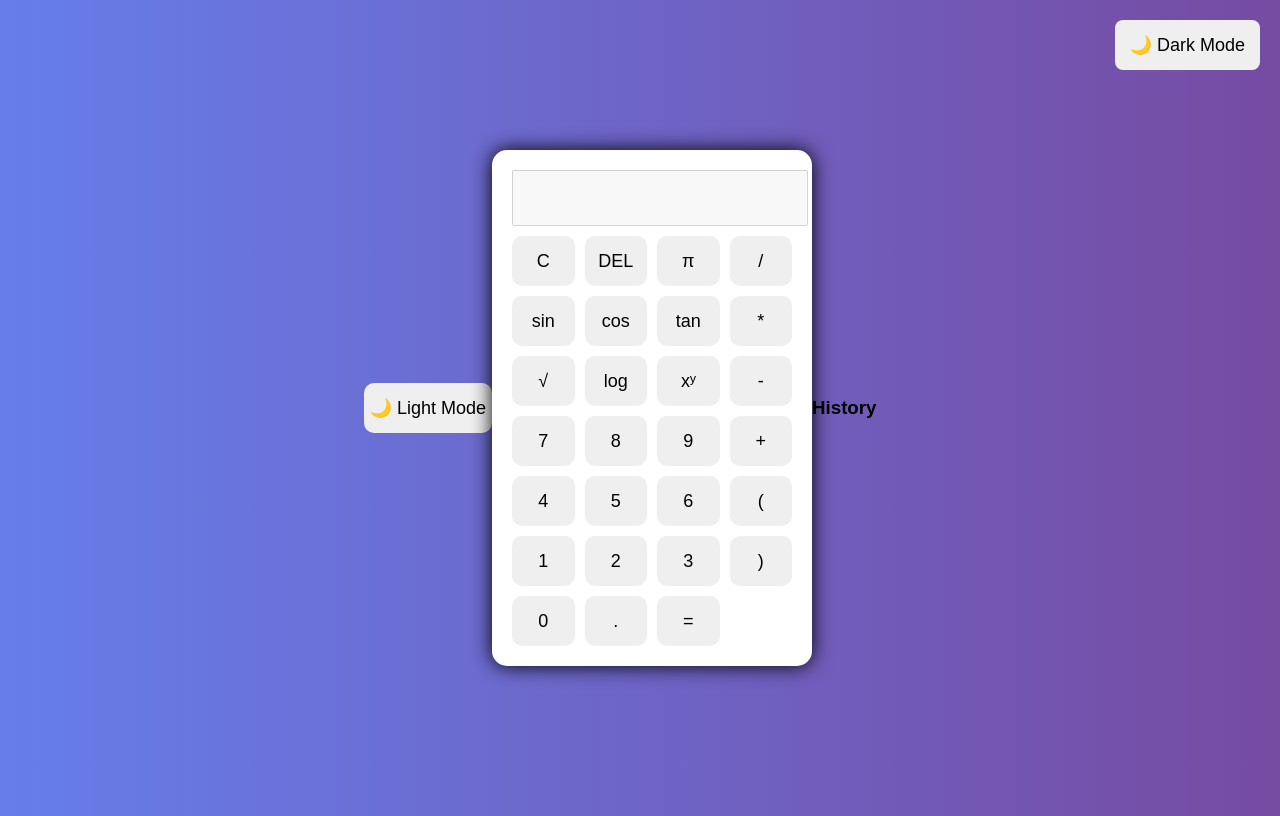
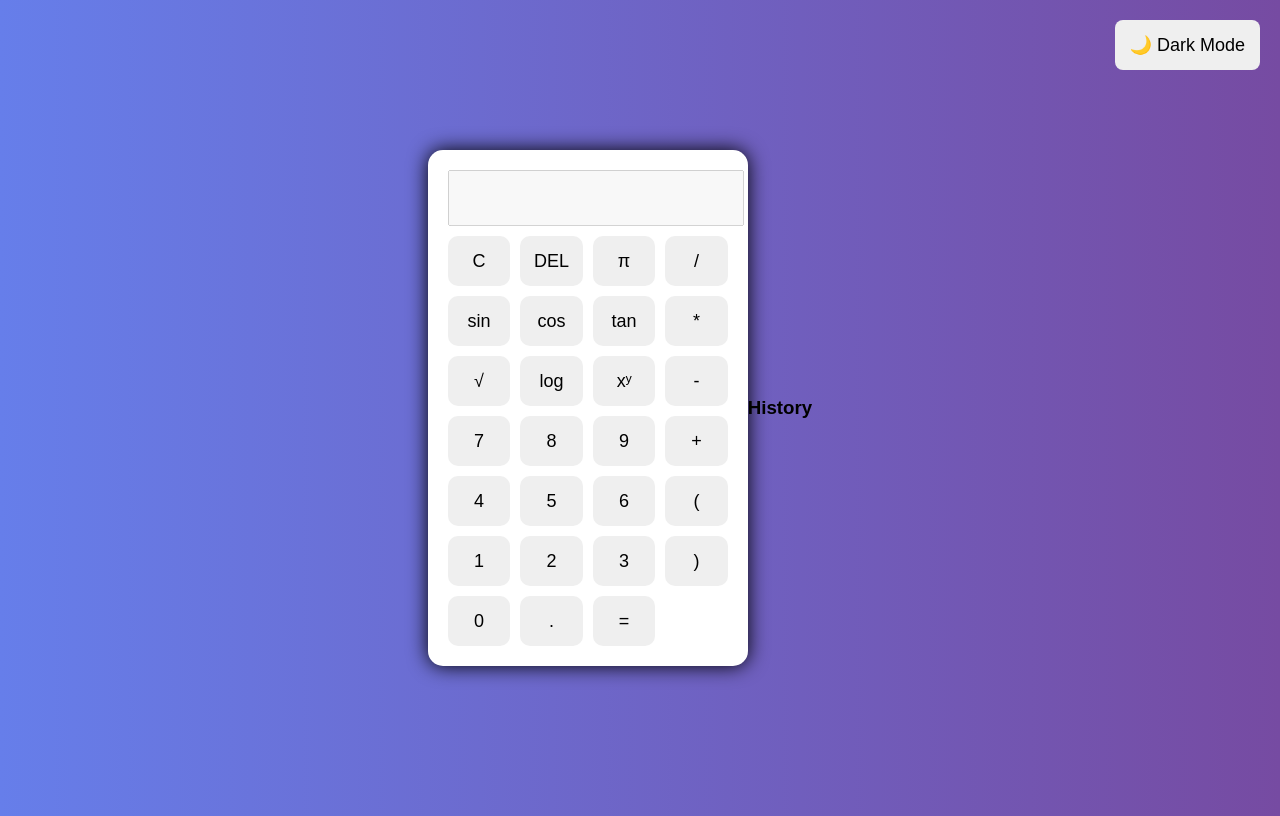
Before and after one commit to gitwithsonu015/Calculator-WebApp, a plain HTML site: page index.html in a window 1280 px wide. Drawn offline with Linux system fonts and the light colour scheme.

```diff
--- a/index.html
+++ b/index.html
@@ -7,7 +7,6 @@
 <body>
 
 <button class="dark-btn" onclick="toggleDark()">🌙 Dark Mode</button>
-<button class="light-btn" onclick="toggleLight()">🌙 Light Mode</button>
 
 <div class="calculator">
   <input type="text" id="display" disabled>
```
